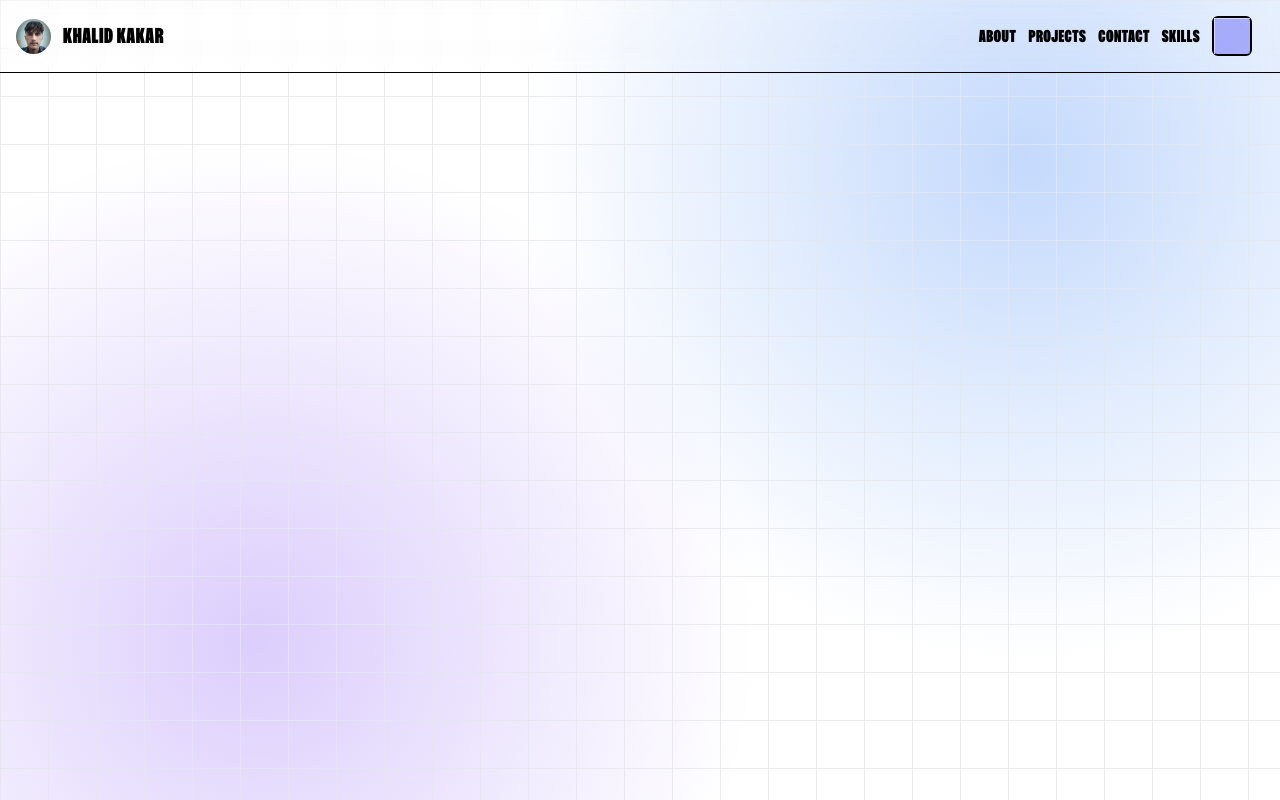
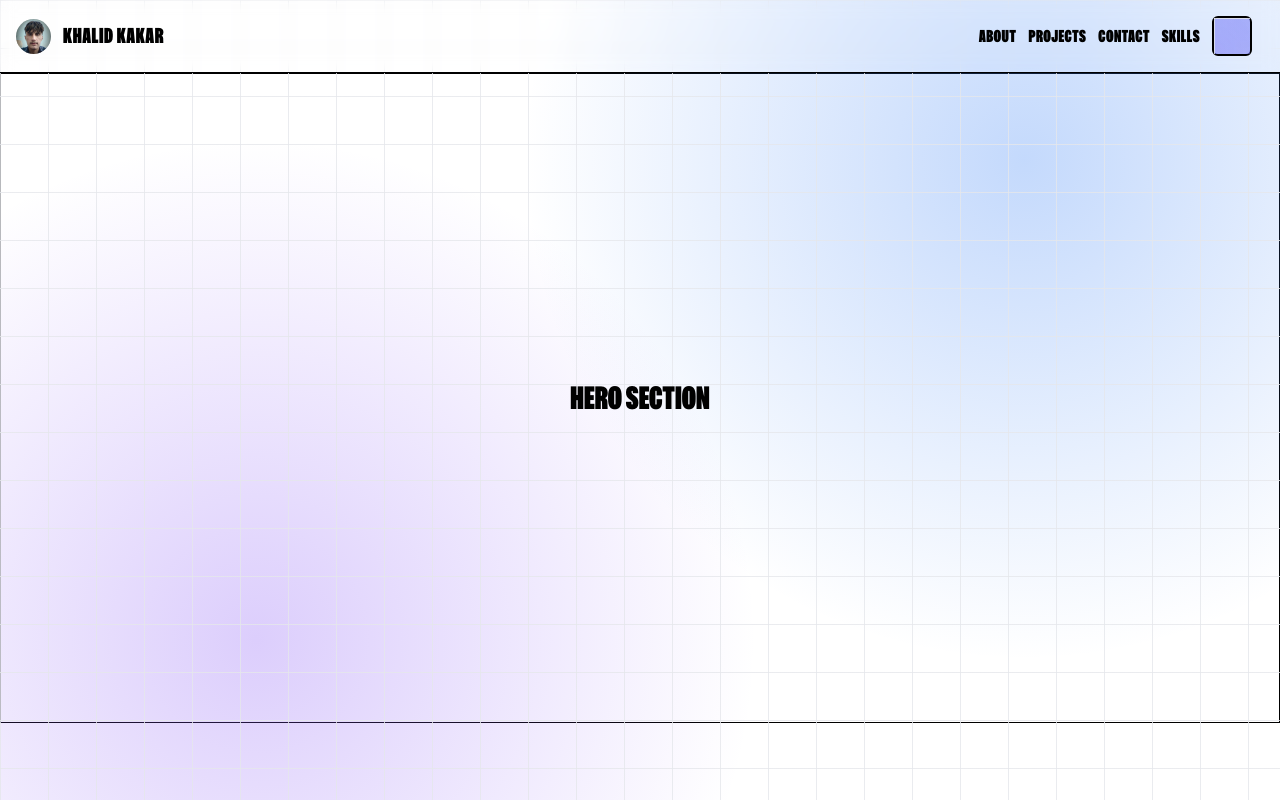
Before and after one commit to khalidkhankakar/khalid_kakar, a Next.js app: page / in a window 1280 px wide. Built offline with nearby package versions, Linux system fonts and the light colour scheme.

Commit message:
feat: implement HeroSection component and integrate it into HomePage layout

```diff
--- a/src/app/layout.tsx
+++ b/src/app/layout.tsx
@@ -45,8 +45,8 @@ export default function RootLayout({
           defaultTheme="system"
           enableSystem
           disableTransitionOnChange>
+          {children}
 
-       {children}
         </ThemeProvider>
       </StyleProvider>
       </body>
--- /dev/null
+++ b/src/components/shared/hero-section.tsx
@@ -0,0 +1,11 @@
+import React from 'react'
+
+const HeroSection = () => {
+  return (
+    <div className='z-50' >
+      <h1 className='text-3xl'>Hero section</h1>
+    </div>
+  )
+}
+
+export default HeroSection
--- a/src/components/shared/home-page.tsx
+++ b/src/components/shared/home-page.tsx
@@ -2,18 +2,23 @@
 
 import { useStyleContext } from "@/lib/StyleContext";
 import Navbar from "./navbar";
+import HeroSection from "./hero-section";
 
 export default function HomePage() {
   const {divClassName, divStyle} = useStyleContext()
 
   return (
 <div className={divClassName}>
-  {/* Radial Gradient Background from Bottom */}
   <div
     className="absolute inset-0 z-0"
     style={divStyle}
   />
      <Navbar />
+
+    <div className="border flex items-center justify-center  w-full h-[calc(100vh-150px)]" >
+    <HeroSection />
+    </div>
+
 </div>
   )
 }
--- a/src/components/shared/navbar.tsx
+++ b/src/components/shared/navbar.tsx
@@ -1,6 +1,4 @@
 'use client'
-import clsx from 'clsx'
-import gsap from 'gsap';
 import Link from 'next/link';
 import React, { useEffect, useRef, useState } from 'react'
 import { useWindowScroll } from 'react-use';
```
